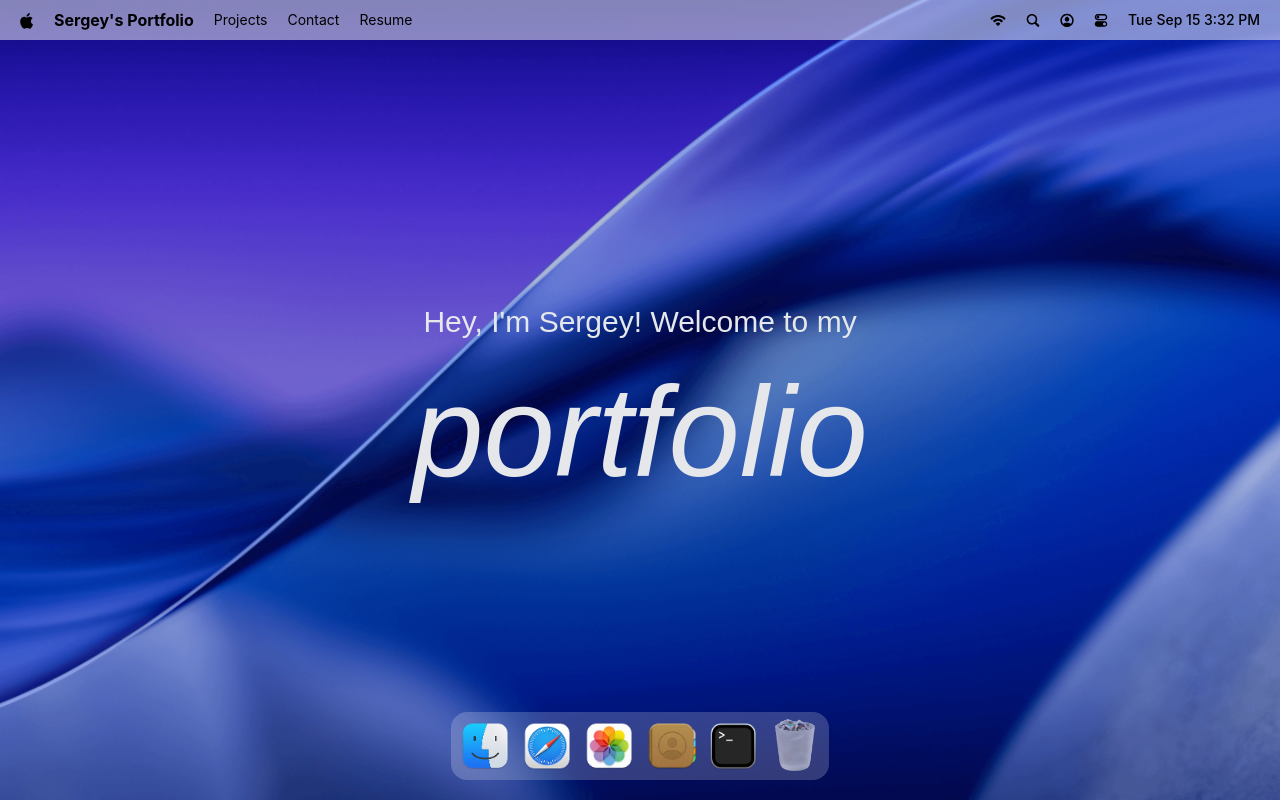
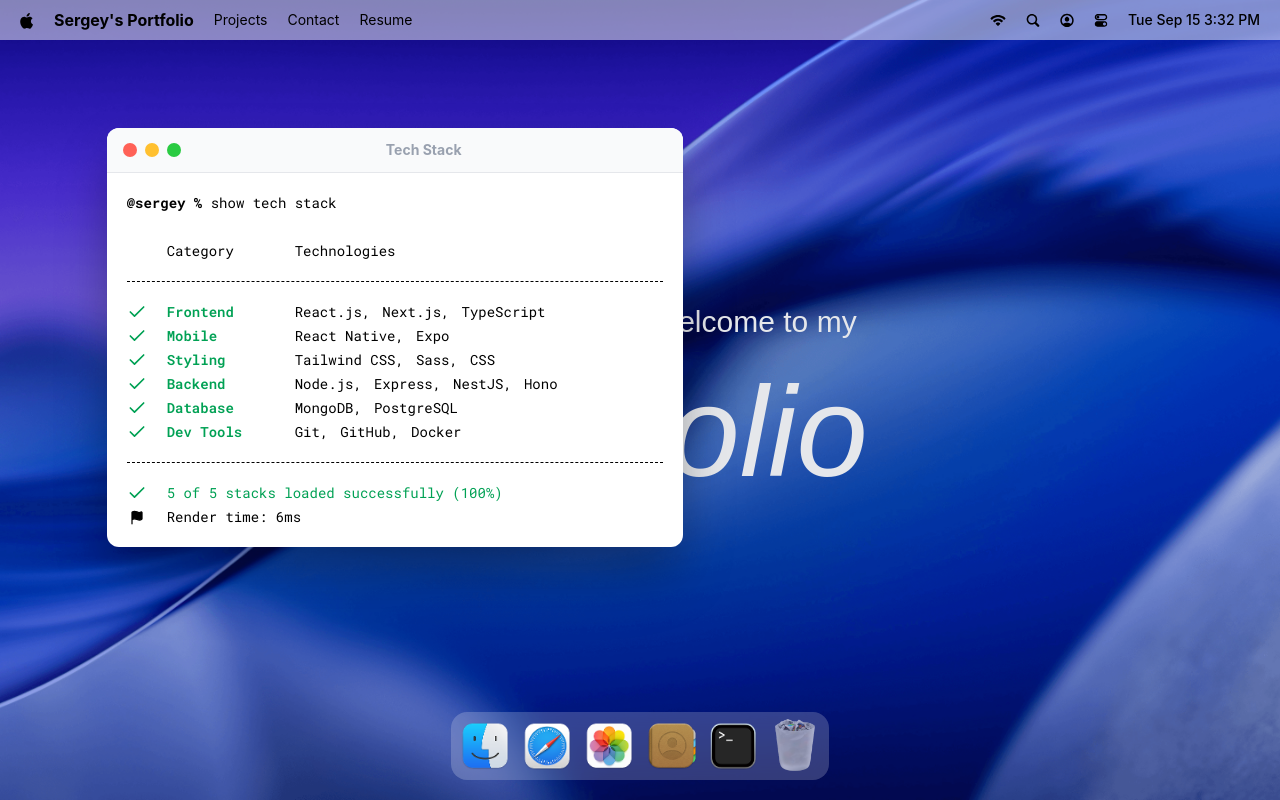
Before and after one commit to SergeyX/MacOS_Portfolio, a React (Vite) app: page / in a window 1280 px wide. Both pictures are taken after a click on the button 733 px from the left and 746 px from the top of the page. Built offline with nearby package versions, Linux system fonts and the light colour scheme; a web font is replaced by a local one.

Commit message:
implement a hoc for managing window states and add the first window -trminal

```diff
--- a/src/App.tsx
+++ b/src/App.tsx
@@ -1,5 +1,10 @@
-import { Navbar, Welcome } from '../src/components/index';
-import { Dock } from './components';
+import gsap from 'gsap';
+import { Draggable } from 'gsap/Draggable';
+
+import { Navbar, Welcome, Dock } from '../src/components/index';
+import { Terminal } from './windows';
+
+gsap.registerPlugin(Draggable);
 
 const App = () => {
     return (
@@ -7,6 +12,8 @@
             <Navbar />
             <Welcome />
             <Dock />
+
+            <Terminal />
         </main>
     );
 };
--- /dev/null
+++ b/src/components/WindowControls.tsx
@@ -0,0 +1,14 @@
+import useWindowStore from '../store/window.ts';
+
+const WindowControls = ({ target }) => {
+    const { closeWindow } = useWindowStore();
+    return (
+        <div id="window-controls">
+            <div className="close" onClick={() => closeWindow(target)} />
+            <div className="minimize" />
+            <div className="maximize" />
+        </div>
+    );
+};
+
+export default WindowControls;
--- a/src/components/index.ts
+++ b/src/components/index.ts
@@ -1,5 +1,6 @@
 import Navbar from './Navbar.tsx';
 import Welcome from './Welcome.tsx';
 import Dock from './Dock.tsx';
+import WindowControls from './WindowControls.tsx';
 
-export { Navbar, Welcome, Dock};
+export { Navbar, Welcome, Dock, WindowControls };
--- /dev/null
+++ b/src/hoc/WindowWrapper.tsx
@@ -0,0 +1,57 @@
+import { useLayoutEffect, useRef } from 'react';
+import * as React from 'react';
+import { useGSAP } from '@gsap/react';
+import gsap from 'gsap';
+import { Draggable } from 'gsap/Draggable';
+
+import useWindowStore from '../store/window.ts';
+
+const WindowWrapper = (Component: React.ComponentType, windowKey: string) => {
+    const Wrapped = (props) => {
+        const { focusWindow, windows } = useWindowStore();
+        const { isOpen, zIndex } = windows[windowKey];
+        const ref = useRef<HTMLDivElement>(null);
+
+        useGSAP(() => {
+            const el = ref.current;
+            if (!el || !isOpen) return;
+
+            el.style.display = "block";
+            gsap.fromTo(
+                el,
+                { scale: 0.8, opacity: 0, y: 40 },
+                { scale: 1, opacity: 1, y: 0, duration: 1, ease: "power3.out", },
+            );
+        }, [isOpen]);
+
+        useGSAP(() => {
+            const el = ref.current;
+            if (!el) return;
+
+            const [instance] = Draggable.create(el, { onPress: () => focusWindow(windowKey) });
+
+            return () => instance.kill();
+        }, []);
+
+        useLayoutEffect(() => {
+            const el = ref.current;
+            if (!el) return;
+            el.style.display = isOpen ? "block" : "none";
+        }, [isOpen]);
+        return (
+            <section
+                id={windowKey}
+                ref={ref}
+                style={{ zIndex }}
+                className='absolute'
+            >
+                <Component {...props} />
+            </section>);
+    }
+
+    Wrapped.displayName = `WindowWrapper(${Component.displayName || Component.name || "Component"})`;
+
+    return Wrapped;
+};
+
+export default WindowWrapper;
--- /dev/null
+++ b/src/windows/Terminal.tsx
@@ -0,0 +1,52 @@
+import { Check, Flag } from 'lucide-react';
+
+import WindowWrapper from '../hoc/WindowWrapper.tsx';
+import { techStack } from '../constants/constants.ts';
+import { WindowControls } from '../components';
+
+const Terminal = () => {
+    return (
+        <>
+            <div id="window-header">
+                <WindowControls target="terminal" />
+                <h2>Tech Stack</h2>
+            </div>
+
+            <div className="techstack">
+                <p>
+                    <span className="font-bold">@sergey % </span>
+                    show tech stack
+                </p>
+                <div className="label">
+                    <p className="w-32">Category</p>
+                    <p>Technologies</p>
+                </div>
+                <ul className="content">
+                    {techStack.map(({ category, items }) => (
+                        <li key={category} className="flex items-center">
+                            <Check className="check" size={20} />
+                            <h3>{category}</h3>
+                            <ul>
+                                {items.map((item, i) => (
+                                    <li key={i}>{item}{i < items.length - 1 ? "," : ""}</li>
+                                ))}
+                            </ul>
+                        </li>
+                    ))}
+                </ul>
+                <div className="footnote">
+                    <p>
+                        <Check  size={20} /> 5 of 5 stacks loaded successfully (100%)
+                    </p>
+                    <p className="text-black">
+                        <Flag size={15} fill="black" /> Render time: 6ms
+                    </p>
+                </div>
+            </div>
+        </>
+    );
+};
+
+const TerminalWindow = WindowWrapper(Terminal, 'terminal');
+
+export default TerminalWindow;
--- /dev/null
+++ b/src/windows/index.ts
@@ -0,0 +1,3 @@
+import Terminal from './Terminal.tsx';
+
+export { Terminal };
```
